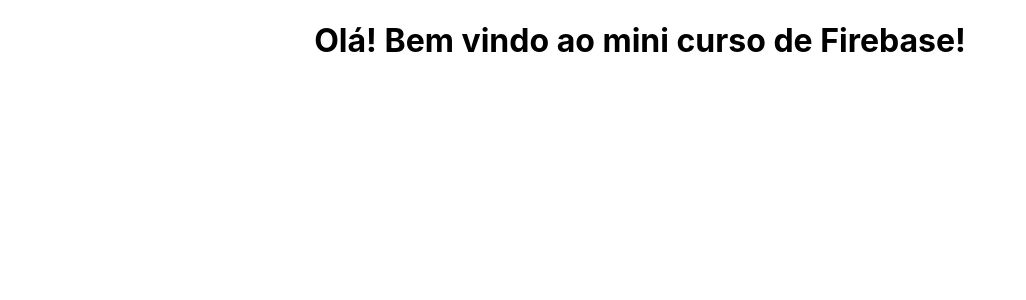
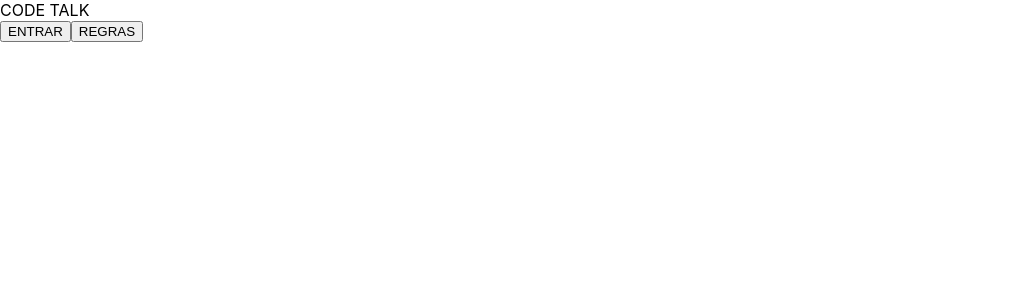
Before and after one commit to murilopereirame/minicurso_firebase, a React (Create React App) app: page / in a window 1280 px wide. Shown: the top 300 px of the page, without its empty margins (0-1026 px from the left). Built offline with nearby package versions, Linux system fonts and the light colour scheme.

Commit message:
fix: Limpeza e correção de bugs

```diff
--- a/src/App.css
+++ /dev/null
@@ -1,38 +0,0 @@
-.App {
-  text-align: center;
-}
-
-.App-logo {
-  height: 40vmin;
-  pointer-events: none;
-}
-
-@media (prefers-reduced-motion: no-preference) {
-  .App-logo {
-    animation: App-logo-spin infinite 20s linear;
-  }
-}
-
-.App-header {
-  background-color: #282c34;
-  min-height: 100vh;
-  display: flex;
-  flex-direction: column;
-  align-items: center;
-  justify-content: center;
-  font-size: calc(10px + 2vmin);
-  color: white;
-}
-
-.App-link {
-  color: #61dafb;
-}
-
-@keyframes App-logo-spin {
-  from {
-    transform: rotate(0deg);
-  }
-  to {
-    transform: rotate(360deg);
-  }
-}
--- a/src/App.tsx
+++ /dev/null
@@ -1,15 +0,0 @@
-import React from "react";
-import "./App.css";
-
-import { getRemoteConfig } from "firebase/remote-config";
-const remoteConfig = getRemoteConfig();
-
-function App() {
-  return (
-    <div className="App">
-      <h1>Olá! Bem vindo ao mini curso de Firebase!</h1>
-    </div>
-  );
-}
-
-export default App;
--- a/src/Components/ChatMessage/index.tsx
+++ b/src/Components/ChatMessage/index.tsx
@@ -1,3 +1,5 @@
+import { useMemo } from "react";
+import * as S from "./styles";
 export interface IChatMessageProps {
   message: string;
   userId: string;
@@ -5,9 +7,6 @@ export interface IChatMessageProps {
   isOwner: boolean;
   messageId: string;
 }
-
-import { useMemo } from "react";
-import * as S from "./styles";
 
 const ChatMessage = ({ message, userId, time, isOwner }: IChatMessageProps) => {
   const getUserImage = useMemo(() => {
--- a/src/Pages/Home/index.tsx
+++ b/src/Pages/Home/index.tsx
@@ -1,4 +1,5 @@
-import { useCallback, useState } from "react";
+import { useCallback, useEffect, useState } from "react";
+import { getRemoteConfig } from "firebase/remote-config";
 import Chat from "../../Components/Chat";
 import * as S from "./styles";
 
@@ -6,15 +7,19 @@ const Home = () => {
   const [messages, setMessages] = useState([]);
   const [showMessageBox, setShowMessageBox] = useState(false);
 
+  const remoteConfig = getRemoteConfig();
+
   const doLogin = useCallback(() => {}, []);
   const openRules = useCallback(() => {}, []);
 
-  <S.HomeContainer>
-    <S.TitleText>CODE TALK</S.TitleText>
-    <Chat messages={messages} showMessageBox={showMessageBox} />
-    <S.Button onClick={() => {}}>ENTRAR</S.Button>
-    <S.Button onClick={() => {}}>REGRAS</S.Button>
-  </S.HomeContainer>;
+  return (
+    <S.HomeContainer>
+      <S.TitleText>CODE TALK</S.TitleText>
+      <Chat messages={messages} showMessageBox={showMessageBox} />
+      <S.Button onClick={doLogin}>ENTRAR</S.Button>
+      <S.Button onClick={openRules}>REGRAS</S.Button>
+    </S.HomeContainer>
+  );
 };
 
 export default Home;
--- a/src/index.tsx
+++ b/src/index.tsx
@@ -1,10 +1,10 @@
 import React from "react";
 import ReactDOM from "react-dom";
 import "./index.css";
-import App from "./App";
 
 import { initializeApp } from "firebase/app";
 import { getAnalytics } from "firebase/analytics";
+import Home from "./Pages/Home";
 
 const firebaseConfig = {
   apiKey: "AIzaSyAu9ZB7kEdwu8IHPG7oy3l6x8WPxospEac",
@@ -21,7 +21,7 @@ const analytics = getAnalytics(app);
 
 ReactDOM.render(
   <React.StrictMode>
-    <App />
+    <Home />
   </React.StrictMode>,
   document.getElementById("root")
 );
```
